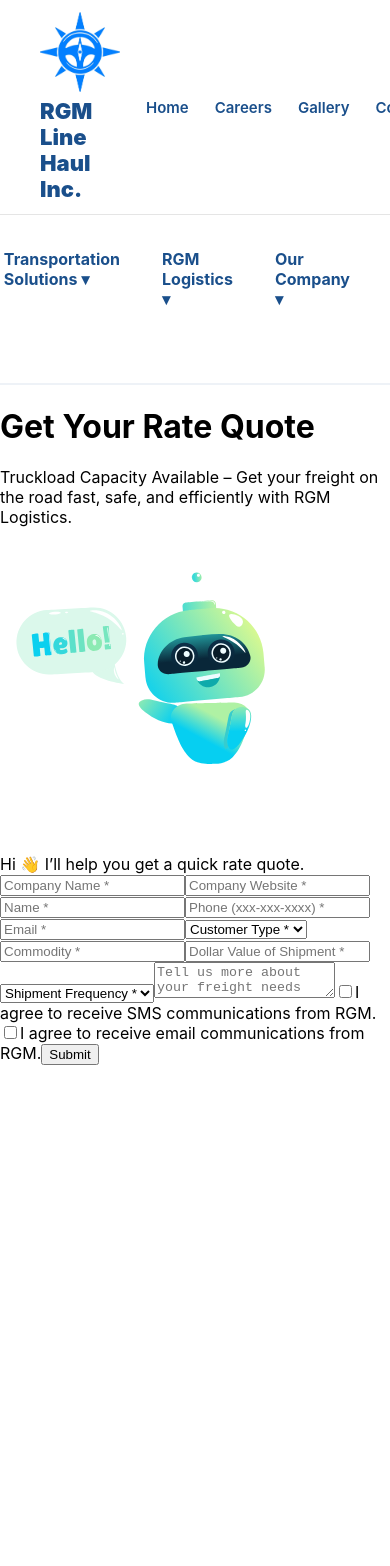
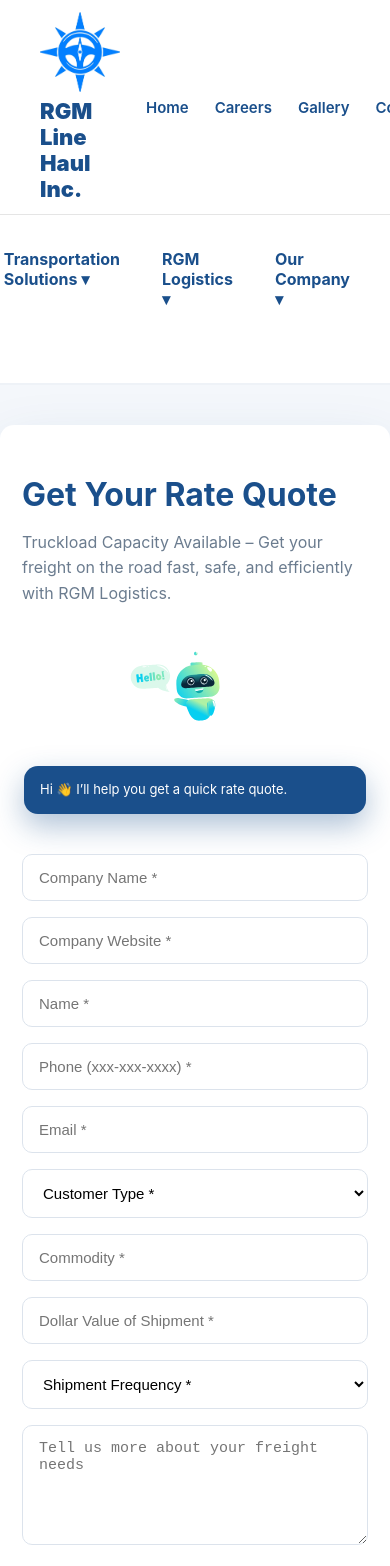
Before and after one commit to MrVenom786/rgm-web-frontend, a React (Create React App) app: page /HaulWithRGM in a window 390 px wide. Shown: the top 1566 px of the page. Before the commit the page ends 1065 px from the top, so only its background shows below. Built offline with nearby package versions, Linux system fonts and the light colour scheme.

Commit message:
Update HaulWithRGM.css

```diff
--- a/src/styles/HaulWithRGM.css
+++ b/src/styles/HaulWithRGM.css
@@ -1,41 +1,244 @@
-.haul-page {
-  padding: 60px 20px;
+/* ===========================
+   ROOT & GLOBAL RESET
+=========================== */
+:root {
+  --rgm-blue: #1a4f8b;
+  --rgm-blue-dark: #123a66;
+  --rgm-bg: #f4f7fb;
+  --border-light: #dce3ec;
+  --text-dark: #1e2a36;
+  --text-muted: #6b7c8f;
 }
 
-.haul-hero {
-  text-align: center;
-  margin-bottom: 50px;
+* {
+  box-sizing: border-box;
 }
 
-.haul-hero h1 {
-  font-size: 3rem;
-  color: #d32f2f;
+body {
+  margin: 0;
+  padding: 0;
+  font-family: "Inter", "Segoe UI", sans-serif;
+  background: var(--rgm-bg);
+  color: var(--text-dark);
 }
 
-.haul-hero p {
-  font-size: 1.2rem;
-  max-width: 600px;
-  margin: auto;
+/* ===========================
+   MAIN CONTAINER
+=========================== */
+.haul-container {
+  max-width: 1200px;
+  margin: 40px auto;
+  padding: 40px 48px 120px;
+  background: #fff;
+  border-radius: 14px;
+  box-shadow: 0 25px 60px rgba(26, 79, 139, 0.15);
+  position: relative;
+  overflow: hidden;
 }
 
-.haul-content {
-  display: grid;
-  grid-template-columns: repeat(auto-fit, minmax(250px, 1fr));
-  gap: 30px;
+.haul-container h1 {
+  font-size: 32px;
+  margin-bottom: 10px;
+  color: var(--rgm-blue);
 }
 
-.haul-card {
-  padding: 25px;
-  border-radius: 10px;
-  background: #f9f9f9;
-  transition: transform 0.3s ease;
+.haul-container p {
+  max-width: 780px;
+  font-size: 16px;
+  line-height: 1.6;
+  color: var(--text-muted);
 }
 
-.haul-card:hover {
-  transform: translateY(-8px);
+/* ===========================
+   BOT AREA (RIGHT SIDE)
+=========================== */
+.bot-wrapper {
+  position: fixed;              /* 🔥 ALWAYS fixed */
+  right: 24px;                  /* 🔥 inside frame, not touching edge */
+  bottom: 24px;                 /* 🔥 bottom-right corner */
+  width: 280px;
+  max-width: calc(100vw - 48px);
+  display: flex;
+  flex-direction: column;
+  align-items: center;
+  z-index: 9999;
+  pointer-events: auto;
 }
 
-.haul-cta {
-  text-align: center;
-  margin-top: 60px;
+.bot-animation {
+  width: 140px;
+  height: 140px;
 }
+
+/* ===========================
+   BOT SPEECH BUBBLE
+=========================== */
+.bot-bubble {
+  width: 100%;
+  background: #1a4f8b;
+  color: #ffffff;
+  padding: 14px 16px;
+  border-radius: 14px;
+  font-size: 14px;
+  line-height: 1.5;
+
+  /* 🔒 TEXT NEVER OVERFLOWS */
+  white-space: normal;
+  word-break: break-word;
+  overflow-wrap: break-word;
+  overflow: hidden;
+
+  box-shadow: 0 12px 30px rgba(26, 79, 139, 0.35);
+}
+
+@keyframes bubbleFade {
+  from {
+    opacity: 0;
+    transform: translateY(4px);
+  }
+  to {
+    opacity: 1;
+    transform: translateY(0);
+  }
+}
+
+/* ===========================
+   FORM LAYOUT
+=========================== */
+.haul-form {
+  margin-top: 40px;
+  max-width: 720px;
+}
+
+.haul-form input,
+.haul-form select,
+.haul-form textarea {
+  width: 100%;
+  padding: 14px 16px;
+  margin-bottom: 16px;
+  border-radius: 10px;
+  border: 1px solid var(--border-light);
+  font-size: 15px;
+  transition: all 0.25s ease;
+  background: #fff;
+}
+
+.haul-form textarea {
+  resize: vertical;
+  min-height: 120px;
+}
+
+.haul-form input:focus,
+.haul-form select:focus,
+.haul-form textarea:focus {
+  outline: none;
+  border-color: var(--rgm-blue);
+  box-shadow: 0 0 0 3px rgba(26, 79, 139, 0.15);
+}
+
+/* ===========================
+   CHECKBOX FIX (IMPORTANT)
+=========================== */
+.checkbox-line {
+  display: flex;
+  align-items: flex-start;
+  gap: 10px;
+  font-size: 14px;
+  color: var(--text-dark);
+  margin-bottom: 14px;
+  line-height: 1.5;
+}
+
+.checkbox-line input[type="checkbox"] {
+  margin-top: 3px;
+  width: 16px;
+  height: 16px;
+  accent-color: var(--rgm-blue);
+  cursor: pointer;
+}
+
+/* ===========================
+   FORM MESSAGE
+=========================== */
+.form-message {
+  margin: 14px 0;
+  font-size: 14px;
+  font-weight: 500;
+  color: var(--rgm-blue-dark);
+}
+
+/* ===========================
+   SUBMIT BUTTON
+=========================== */
+.haul-form button {
+  margin-top: 18px;
+  background: var(--rgm-blue);
+  color: #fff;
+  border: none;
+  border-radius: 10px;
+  padding: 14px 26px;
+  font-size: 16px;
+  font-weight: 600;
+  cursor: pointer;
+  transition: all 0.25s ease;
+  box-shadow: 0 10px 25px rgba(26, 79, 139, 0.3);
+}
+
+.haul-form button:hover {
+  background: var(--rgm-blue-dark);
+  transform: translateY(-1px);
+}
+
+.haul-form button:disabled {
+  opacity: 0.6;
+  cursor: not-allowed;
+  transform: none;
+}
+
+/* ===========================
+   RESPONSIVE SAFETY
+=========================== */
+@media (max-width: 1024px) {
+  .bot-wrapper {
+    position: static;
+    margin: 20px auto 0;
+  }
+
+  .haul-container {
+    padding-bottom: 60px;
+  }
+}
+
+@media (max-width: 600px) {
+  .haul-container {
+    padding: 28px 22px 60px;
+  }
+
+  .bot-wrapper {
+    width: 100%;
+  }
+
+  .bot-bubble {
+    font-size: 13px;
+  }
+}
+
+/* ===========================
+   SUBTLE PAGE LIFE EFFECTS
+=========================== */
+.haul-form input,
+.haul-form select,
+.haul-form textarea {
+  animation: fadeIn 0.4s ease forwards;
+}
+
+@keyframes fadeIn {
+  from {
+    opacity: 0;
+    transform: translateY(4px);
+  }
+  to {
+    opacity: 1;
+    transform: translateY(0);
+  }
+}
```
